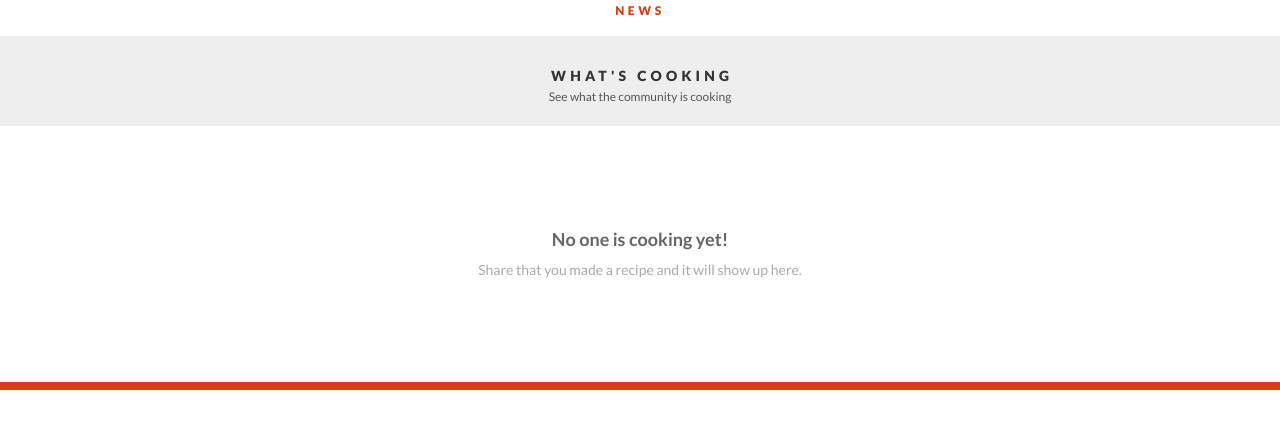
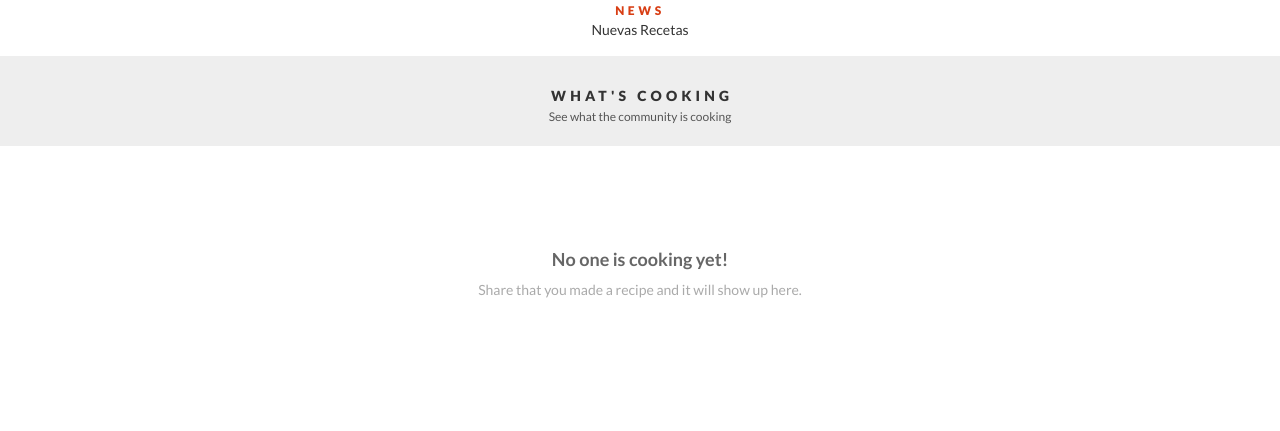
Before and after one commit to TaniaFloresLuna/42-EjercicioFinal, a plain HTML site: page index.html in a window 1280 px wide. Shown: the part 410-841 px from the top of the page. Drawn offline with nearby package versions, Linux system fonts and the light colour scheme.

Commit message:
Etapa dos terminada

```diff
--- a/index.html
+++ b/index.html
@@ -51,7 +51,7 @@
 
         <div class="callout-news">
           <span class="title-callout">News</span>
-          <p></p>
+          <p id="newRecipes"></p>
           <!-- AQUI VA LA LISTA DE NOTICIAS -->
         </div>
 
--- a/js/script-index.js
+++ b/js/script-index.js
@@ -3,7 +3,13 @@ $(document).ready( function(){
 	//La variable "recipesArray" esta declarada en el archivo "data/recipes.js"
 	renderHighlightedRecipes(recipesArray);
 		//Esconde flecha junto a menu
-		$(".js-back").hide();
+	$(".js-back").hide();
+	printNews();
+
+
+	function printNews(){
+		$("#newRecipes").text("Nuevas Recetas");
+	}
 });
 
 /*
```
